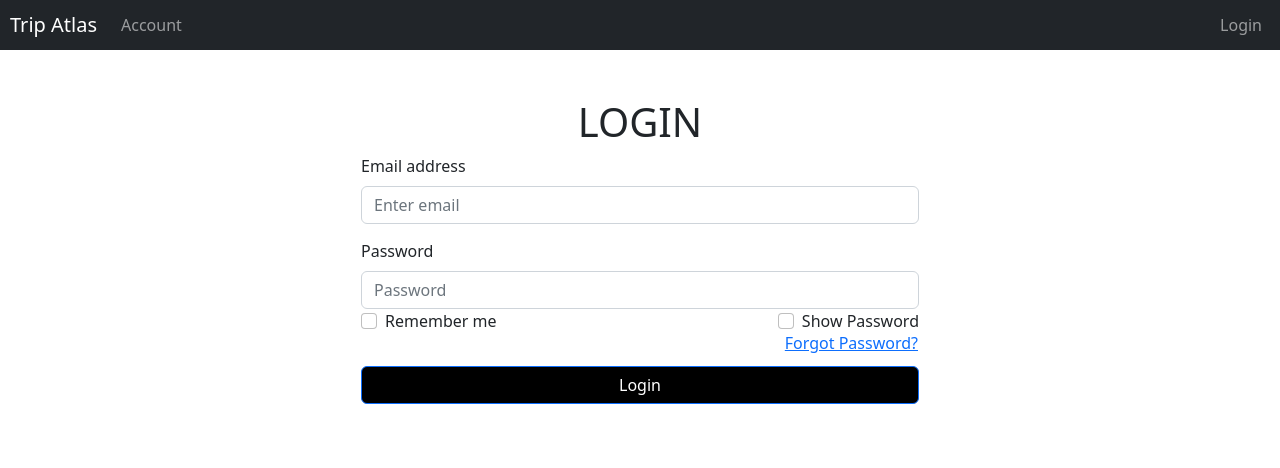
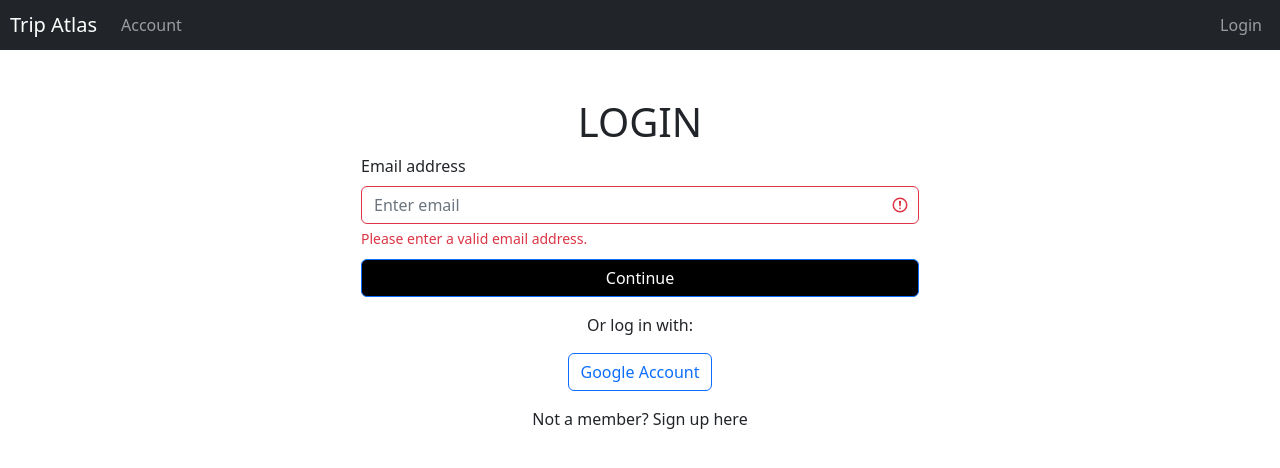
Before and after one commit to GabrielByram/TripAtlas, a React (Create React App) app in the folder Trip Atlas/Code/client/: page /login in a window 1280 px wide. Both pictures are taken after a click on the button "Continue". Shown: the top 468 px of the page. Built offline with nearby package versions, Linux system fonts and the light colour scheme.

Commit message:
Added email validation

```diff
--- a/Trip Atlas/Code/client/src/Pages/LoginPage.tsx
+++ b/Trip Atlas/Code/client/src/Pages/LoginPage.tsx
@@ -4,6 +4,7 @@ import { Container, Form, Button, ButtonGroup, Row, Col } from 'react-bootstrap'
 
 const LoginPage = () => {
   const [email, setEmail] = useState('');
+  const [emailValid, setEmailValid] = useState(true);
   const [password, setPassword] = useState('');
   const [showPassword, setShowPassword] = useState(false);
   const [isNewUser, setIsNewUser] = useState(false);
@@ -11,7 +12,9 @@ const LoginPage = () => {
   const handleContinue = () => {
     // Perform email validation and check if it exists in the database
     // Set isNewUser based on whether the email is found in the database
-    setIsNewUser(true); // For demonstration purposes, set isNewUser to true
+    if (validateEmail()) {
+      setIsNewUser(true); // For demonstration purposes, set isNewUser to true
+    }
   };
 
   const handleLogin = () => {
@@ -29,6 +32,13 @@ const LoginPage = () => {
     setShowPassword(e.target.checked);
   }
 
+  const validateEmail = () => {
+    const emailRegex = /^[A-Z0-9._%+-]+@[A-Z0-9.-]+\.[A-Z]{2,}$/i;
+    const isValid = emailRegex.test(email)
+    setEmailValid(isValid);
+    return isValid;
+  };
+
   return (
     <Container className="d-flex flex-column align-items-center mt-5">
       <h1 className="text-center">LOGIN</h1>
@@ -39,8 +49,10 @@ const LoginPage = () => {
             type="email"
             placeholder="Enter email"
             value={email}
+            isInvalid={!emailValid}
             onChange={(e) => setEmail(e.target.value)}
           />
+          {!emailValid && <Form.Control.Feedback type="invalid">Please enter a valid email address.</Form.Control.Feedback>}
         </Form.Group>
         {!isNewUser ? (
           <div>
@@ -66,7 +78,6 @@ const LoginPage = () => {
                   value={password}
                   onChange={(e) => setPassword(e.target.value)}
                 />
-
               </Form.Group>
               <Form.Group controlId="formRememberMe">
                 <div className="d-flex justify-content-between">
```
